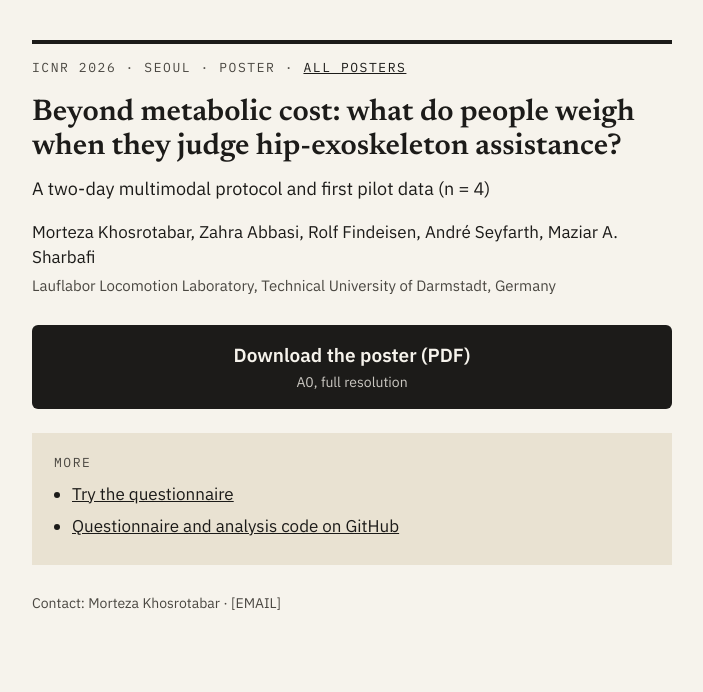
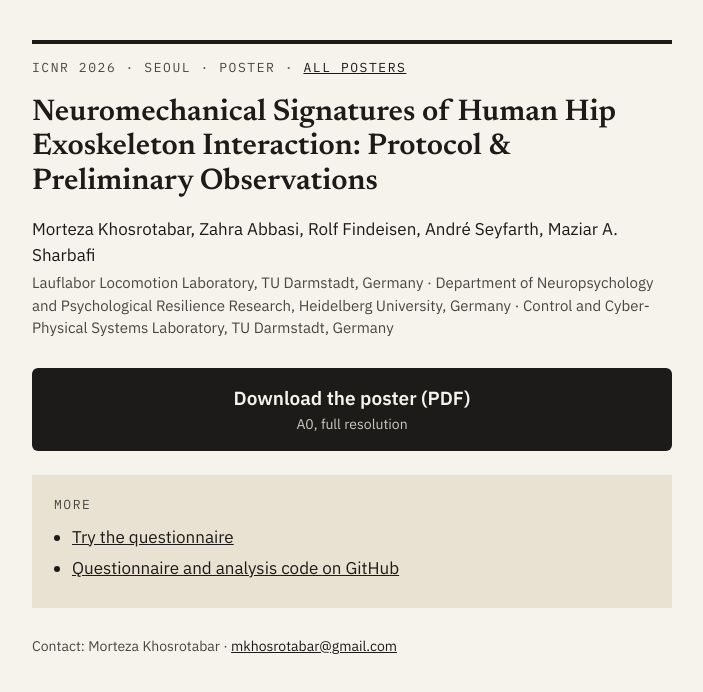
Before and after one commit to MortyBiomech/HipExo-EEG-Study, a plain HTML site: page posters/icnr2026/index.html in a window 1280 px wide. Shown: the whole page, without its empty margins (288-991 px from the left). Drawn offline with Linux system fonts and the light colour scheme.

Commit message:
Update html files

```diff
--- a/posters/icnr2026/index.html
+++ b/posters/icnr2026/index.html
@@ -4,7 +4,7 @@
 <meta charset="utf-8">
 <meta name="viewport" content="width=device-width, initial-scale=1">
 <title>ICNR 2026 poster · Khosrotabar et al.</title>
-<meta name="description" content="Beyond metabolic cost: what do people weigh when they judge hip-exoskeleton assistance? Poster, ICNR 2026, Seoul.">
+<meta name="description" content="Neuromechanical Signatures of Human Hip Exoskeleton Interaction: Protocol &amp; Preliminary Observations. Poster, ICNR 2026, Seoul.">
 <link rel="preconnect" href="https://fonts.googleapis.com">
 <link rel="preconnect" href="https://fonts.gstatic.com" crossorigin>
 <link href="https://fonts.googleapis.com/css2?family=IBM+Plex+Sans:wght@400;600&family=IBM+Plex+Mono&family=Newsreader:opsz,wght@6..72,600&display=swap" rel="stylesheet">
@@ -18,7 +18,7 @@
           text-transform: uppercase; color: var(--muted); border-top: 4px solid var(--rule);
           padding-top: 14px; margin: 0 0 18px; }
   h1 { font-family: "Newsreader", Georgia, serif; font-weight: 600; font-size: 30px;
-       line-height: 1.15; margin: 0 0 10px; }
+       line-height: 1.15; margin: 0 0 18px; }
   .sub { font-size: 18px; margin: 0 0 18px; }
   .authors { margin: 0 0 4px; }
   .affil { color: var(--muted); font-size: 15px; margin: 0 0 28px; }
@@ -38,10 +38,9 @@
 <body>
 <main>
   <p class="meta">ICNR 2026 · Seoul · Poster · <a href="../">all posters</a></p>
-  <h1>Beyond metabolic cost: what do people weigh when they judge hip-exoskeleton assistance?</h1>
-  <p class="sub">A two-day multimodal protocol and first pilot data (n = 4)</p>
+  <h1>Neuromechanical Signatures of Human Hip Exoskeleton Interaction: Protocol &amp; Preliminary Observations</h1>
   <p class="authors">Morteza Khosrotabar, Zahra Abbasi, Rolf Findeisen, André Seyfarth, Maziar A. Sharbafi</p>
-  <p class="affil">Lauflabor Locomotion Laboratory, Technical University of Darmstadt, Germany</p>
+  <p class="affil">Lauflabor Locomotion Laboratory, TU Darmstadt, Germany · Department of Neuropsychology and Psychological Resilience Research, Heidelberg University, Germany · Control and Cyber-Physical Systems Laboratory, TU Darmstadt, Germany</p>
 
   <a class="download" href="ICNR2026_Khosrotabar_poster.pdf">Download the poster (PDF)
     <small>A0, full resolution</small></a>
@@ -54,7 +53,7 @@
     </ul>
   </section>
 
-  <footer>Contact: Morteza Khosrotabar · [EMAIL]</footer>
+  <footer>Contact: Morteza Khosrotabar · <a href="mailto:mkhosrotabar@gmail.com">mkhosrotabar@gmail.com</a></footer>
 </main>
 </body>
 </html>
```
Also changed, not shown: posters/index.html (+1 -1 lines).
